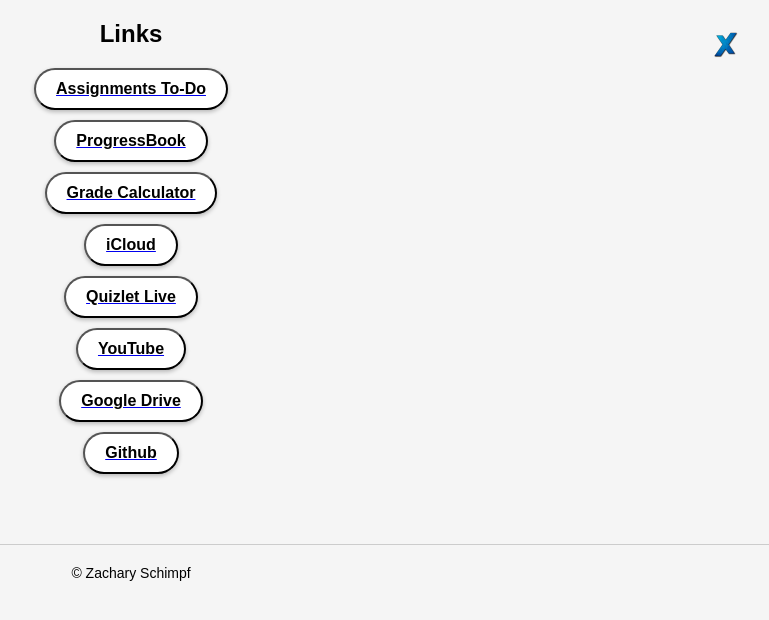
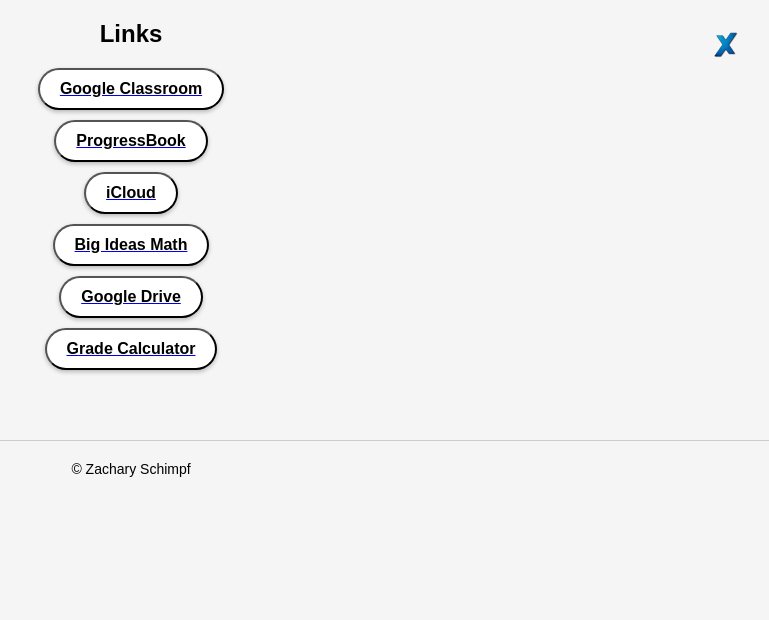
Before and after one commit to CosmosXYT/Links, a plain HTML site: page index.html in a window 1280 px wide. Shown: the whole page, without its empty margins (509-1278 px from the left). Drawn offline with Linux system fonts and the light colour scheme.

Commit message:
Update index.html

```diff
--- a/index.html
+++ b/index.html
@@ -61,14 +61,12 @@
 	<div class="container">
 		<img src="logo.png" alt="Logo" class="logo">
 		<h1>Links</h1>
-		<a href="https://classroom.google.com/a/not-turned-in/all" target="_blank"><button class="btn">Assignments To-Do</button></a>
+		<a href="https://classroom.google.com" target="_blank"><button class="btn">Google Classroom</button></a>
 		<a href="https://pa.neonet.org" target="_blank"><button class="btn">ProgressBook</button></a>
+		<a href="https://www.icloud.com" target="_blank"><button class="btn">iCloud</button></a>
+		<a href="https://www.bigideasmath.com/BIM/login" target="_blank"><button class="btn">Big Ideas Math</button></a>
+		<a href="https://www.drive.google.com" target="_blank"><button class="btn">Google Drive</button></a>
 		<a href="https://www.rapidtables.com/calc/grade/grade-calculator.html" target="_blank"><button class="btn">Grade Calculator</button></a>
-		<a href="https://www.icloud.com" target="_blank"><button class="btn">iCloud</button></a>
-		<a href="https://www.quizlet.live" target="_blank"><button class="btn">Quizlet Live</button></a>
-		<a href="https://www.youtube.com" target="_blank"><button class="btn">YouTube</button></a>
-		<a href="https://www.drive.google.com" target="_blank"><button class="btn">Google Drive</button></a>
-		<a href="https://www.github.com" target="_blank"><button class="btn">Github</button></a>
 	</div>
 	<div class="footer">&copy; Zachary Schimpf</div>
 </body>
```
